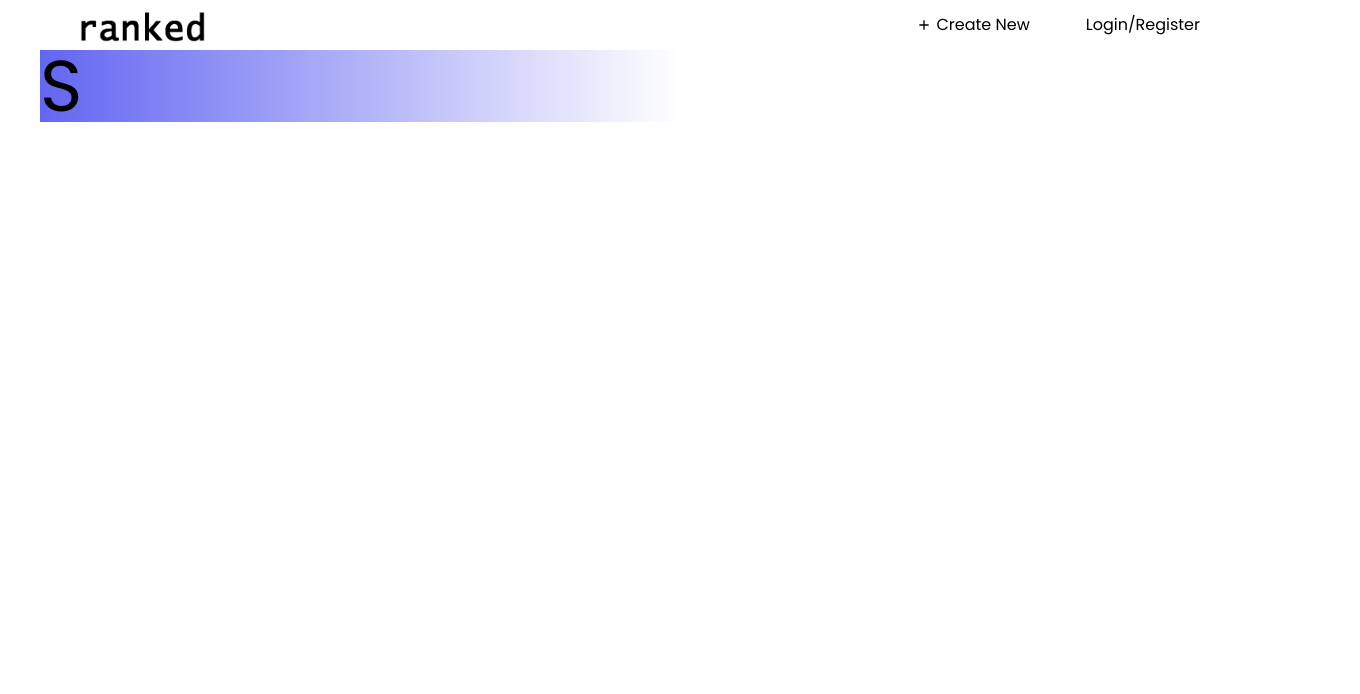
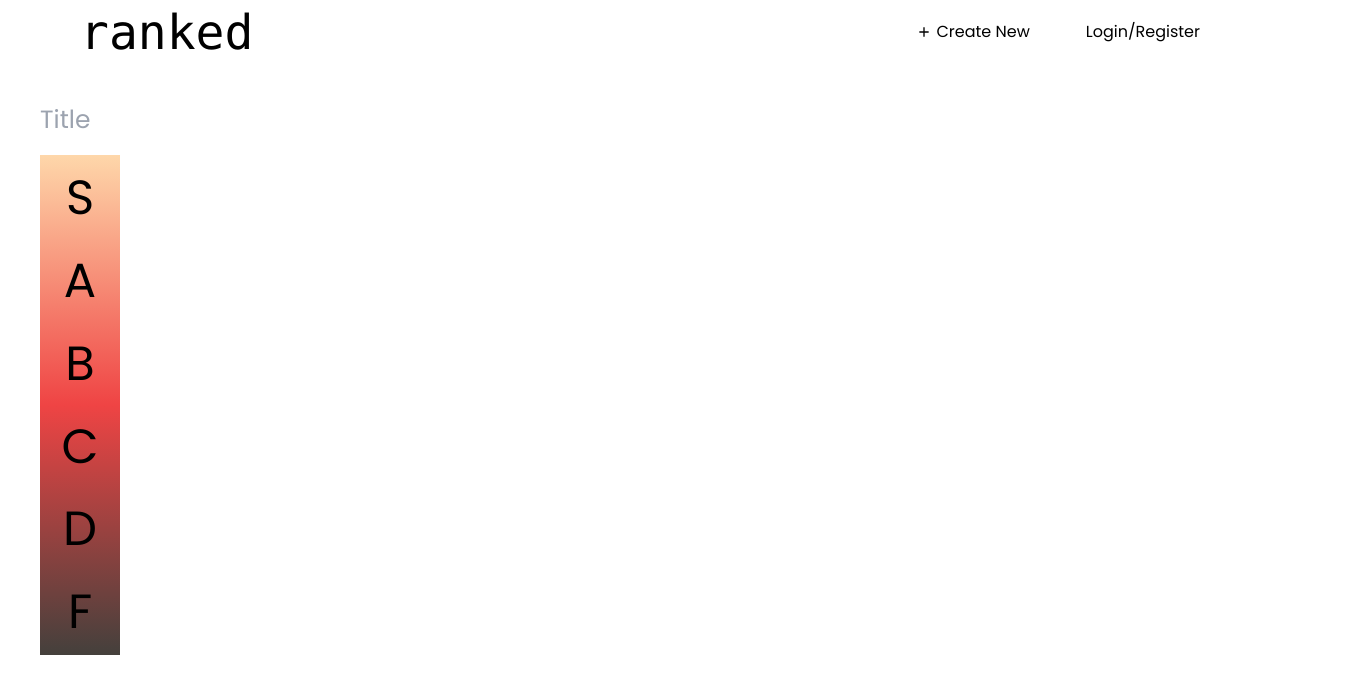
Before and after one commit to TanishKhadse/wildfire, a Next.js app in the folder ranked/: page / in a window 1280 px wide. Shown: the top 694 px of the page, 1360 px wide, since content can reach past the window. Built offline with nearby package versions, Linux system fonts and the light colour scheme; no server answers.

Commit message:
added tierlist gradient and title input

```diff
--- /dev/null
+++ b/ranked/app/components/input-title.tsx
@@ -0,0 +1,18 @@
+export default function InputTitle() {
+    return(
+        <input
+            className="
+            w-full
+            mt-10
+            mx-10
+            text-[25px]
+            text-stone-1000
+            leading-tight
+            focus:outline-none
+            "
+            id="title"
+            type="text"
+            placeholder="Title"
+        ></input>
+    )
+}
--- a/ranked/app/components/logo.tsx
+++ b/ranked/app/components/logo.tsx
@@ -3,19 +3,13 @@ import Image from 'next/image';
 import Link from "next/link";
 import { useRouter } from "next/navigation"
 
+
 export default function Logo() {
     const router = useRouter();
     return (
-            <div className="px-4">
+            <div className="px-4 text-5xl font-[Consolas] select-none">
               <Link href='/'>
-                <Image
-                  src="/rankedlogo.png"
-                  width="125"
-                  height="150"
-                  alt="logo"
-                  className="cursor-pointer"
-                  onClick={()=>router.push('/')}
-                />
+                ranked
               </Link>
 
             </div>
--- a/ranked/app/components/tier-list.tsx
+++ b/ranked/app/components/tier-list.tsx
@@ -2,14 +2,41 @@
 
 export default function TierList() {
     return(
-        <div
-            className="
-            mx-10
-            w-[50%]
-            h-auto
-            text-7xl
-            bg-gradient-to-r from-indigo-500 ...">
-            S
+        <div>
+            <div
+                className="
+                mx-10
+                mt-5
+                h-[500px]
+                w-[80px]
+                text-5xl
+                flex
+                flex-col
+                items-center
+                justify-evenly
+                bg-gradient-to-b from-orange-200 via-red-500 to-stone-700
+                gap-4
+                select-none
+
+            ">
+                <div>S</div>
+                <div>A</div>
+                <div>B</div>
+                <div>C</div>
+                <div>D</div>
+                <div>F</div>
+            </div>
+
+            <div
+                className="
+
+
+            ">
+                <div>
+
+                </div>
+
+            </div>
         </div>
     );
 }
--- a/ranked/app/layout.tsx
+++ b/ranked/app/layout.tsx
@@ -1,6 +1,7 @@
 import NavigationBar from "./components/navbar"
 import AuthModal from "./components/modals/auth-modal"
 import TierList from "./components/tier-list"
+import InputTitle from "./components/input-title"
 import { Poppins } from 'next/font/google'
 import './globals.css'
 
@@ -26,7 +27,6 @@ export default function RootLayout({
       <body className={inter.className}>
           <AuthModal/>
           <NavigationBar/>
-          <TierList/>
         {children}
 
       </body>
--- a/ranked/app/page.tsx
+++ b/ranked/app/page.tsx
@@ -1,8 +1,12 @@
 import Image from 'next/image'
 import TierList from './components/tier-list'
+import InputTitle from './components/input-title';
 
 export default function Home() {
   return (
-    <div></div>
+    <div>
+      <InputTitle/>
+      <TierList/>
+    </div>
   );
 }
```
